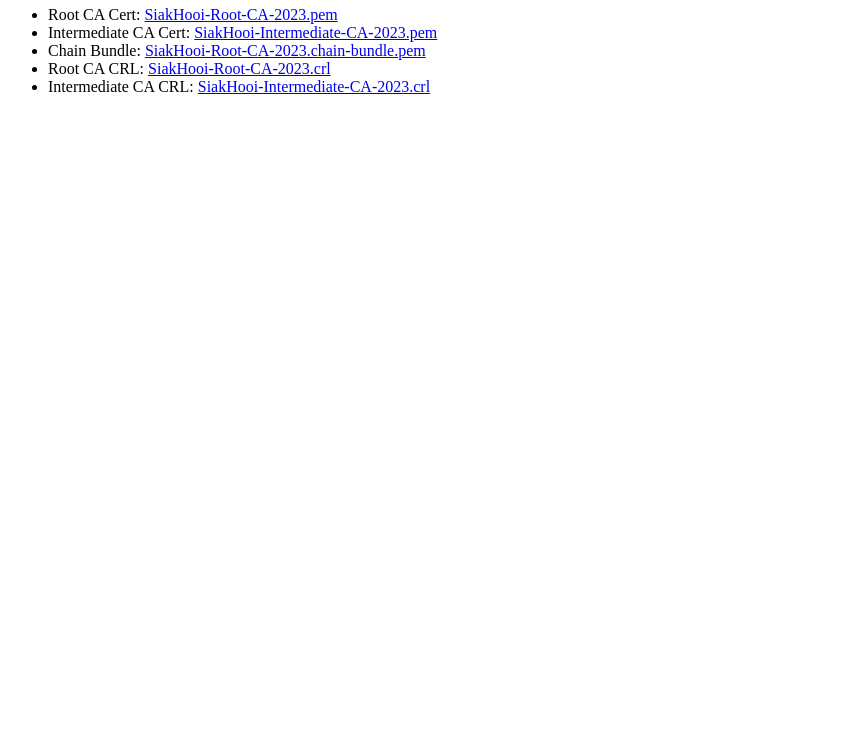
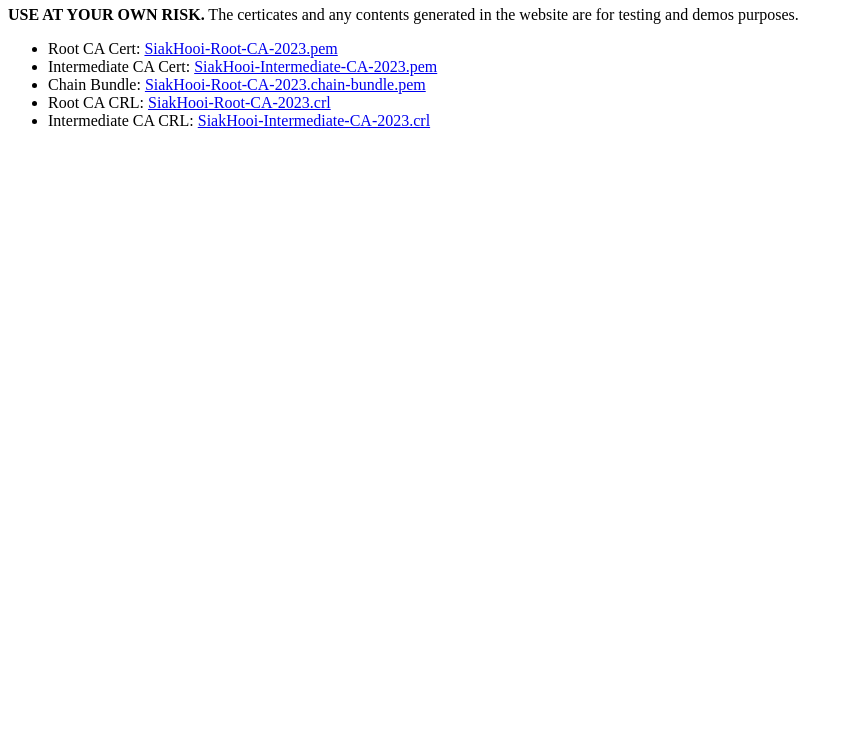
Before and after one commit to siakhooi/ca, a plain HTML site: page docs/index.html in a window 1280 px wide. Shown: the part 60-800 px from the top of the page, without its empty margins (0-853 px from the left). Drawn offline with Linux system fonts and the light colour scheme.

Commit message:
update readme

```diff
--- a/docs/index.html
+++ b/docs/index.html
@@ -4,6 +4,10 @@
   </head>
   <body>
     <h1>Siak Hooi Certificate Authority</h1>
+    <p>
+      <span style="font-weight: bold">USE AT YOUR OWN RISK.</span> The certicates and any contents generated in the
+      website are for testing and demos purposes.
+    </p>
     <ul>
       <li>
         Root CA Cert:
```
Also changed, not shown: 1 other file.
